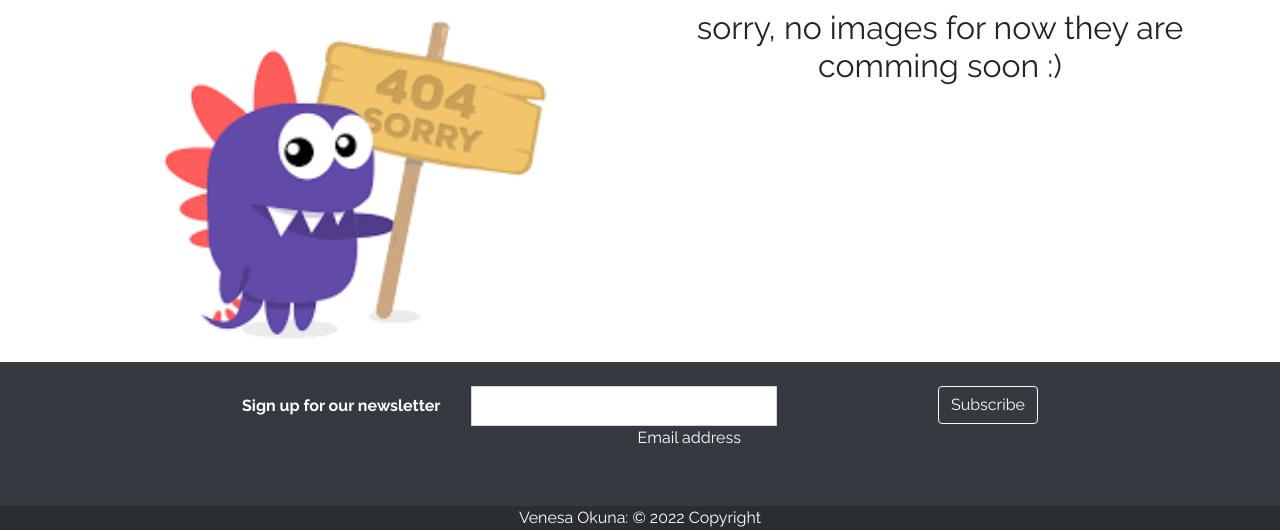
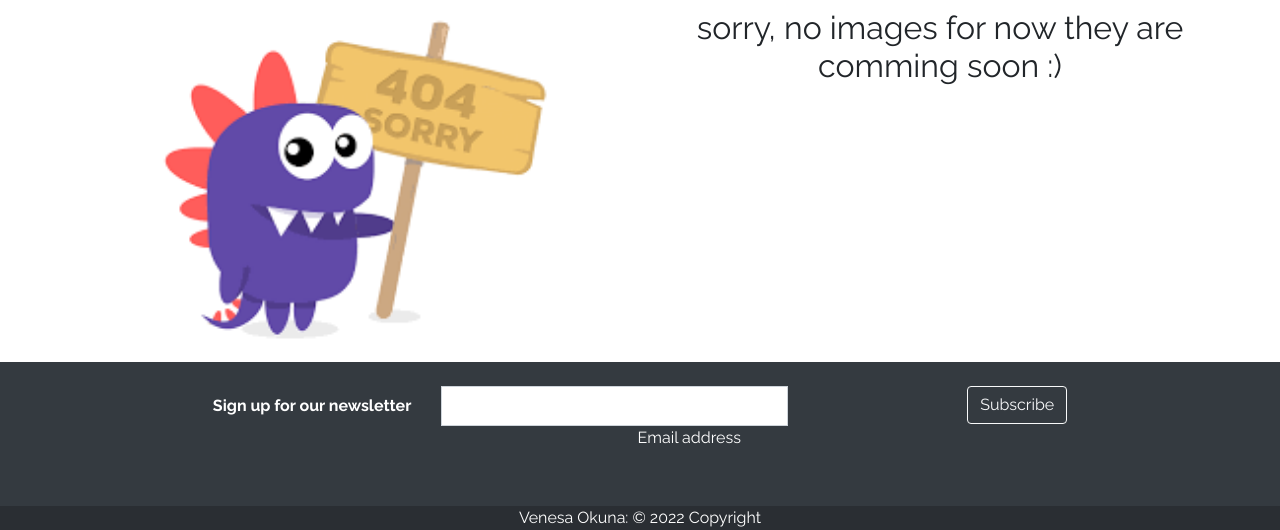
Before and after one commit to VenesaOkuna/Galleria, a Django app: page /image/13/ in a window 1280 px wide. Shown: the part 579-1109 px from the top of the page. Run offline with Django 4.2, Linux system fonts and the light colour scheme; some libraries are stand-ins or nearby versions.

Commit message:
add readme

```diff
--- a/templates/footer.html
+++ b/templates/footer.html
@@ -21,7 +21,7 @@
 
     <footer class="bg-dark text-center text-white">
     <!-- Grid container -->
-    <div class="container p-4 pb-0">
+    <div class=" p-4 pb-0">
       <!-- Section: Form -->
       <section class="">
         <form action="">
```
Also changed, not shown: README.md (added).
